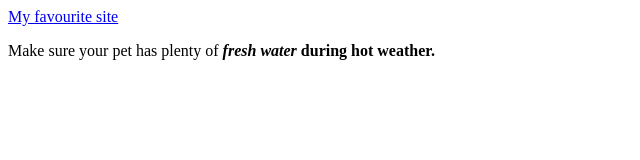
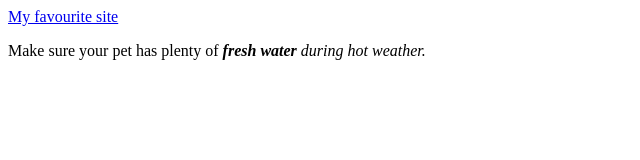
Before and after one commit to Julialaz/task02, a plain HTML site: page index.html in a window 1280 px wide. Shown: the full height of the page, 0-640 px from the left. Drawn offline with Linux system fonts and the light colour scheme.

Commit message:
add new file

```diff
--- a/index.html
+++ b/index.html
@@ -5,6 +5,6 @@
     </head>
     <body>
         <a href="https://www.facebook.com/">My favourite site</a>
-        <p>Make sure your pet has plenty of <i><b>fresh water</i> during hot weather.</p></b>
+        <p>Make sure your pet has plenty of <i><b>fresh water</b> during hot weather.</i></p>
     </body>
 </html>
```
